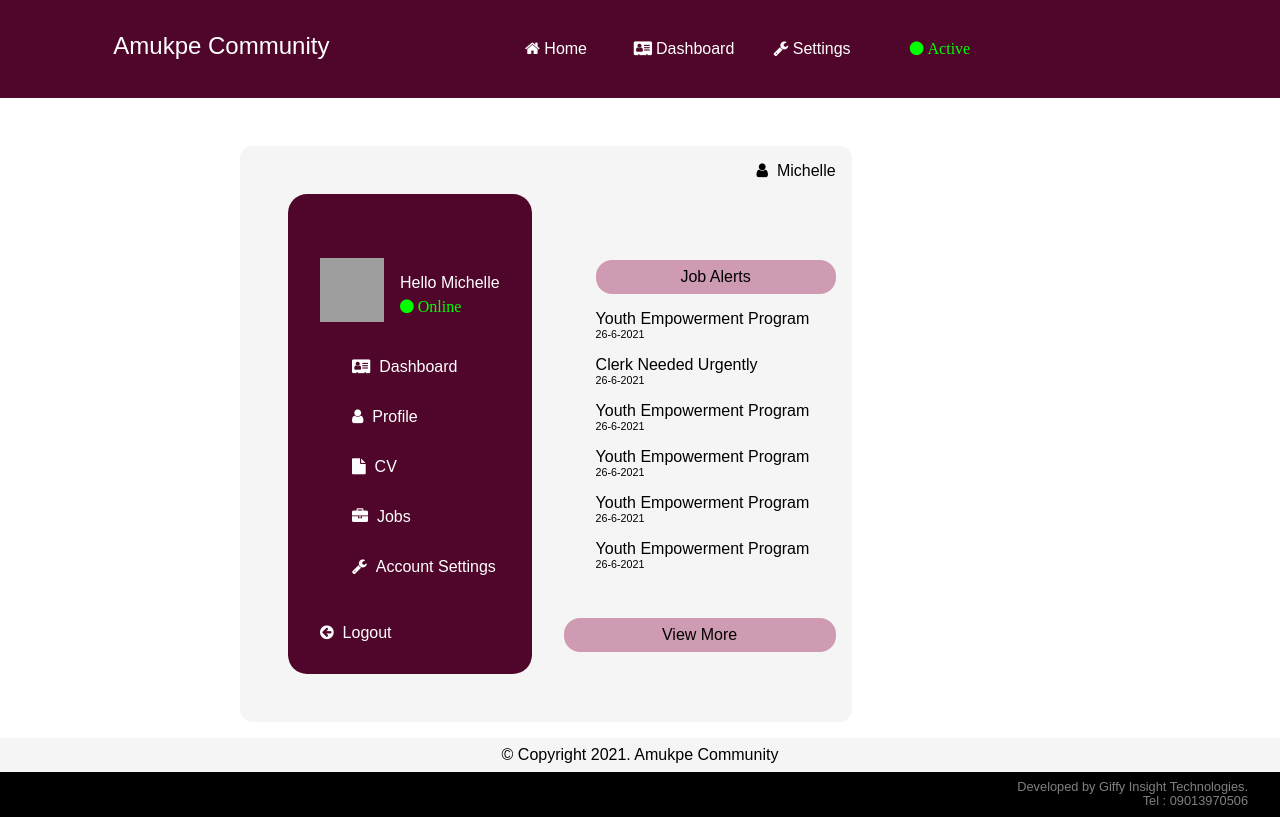
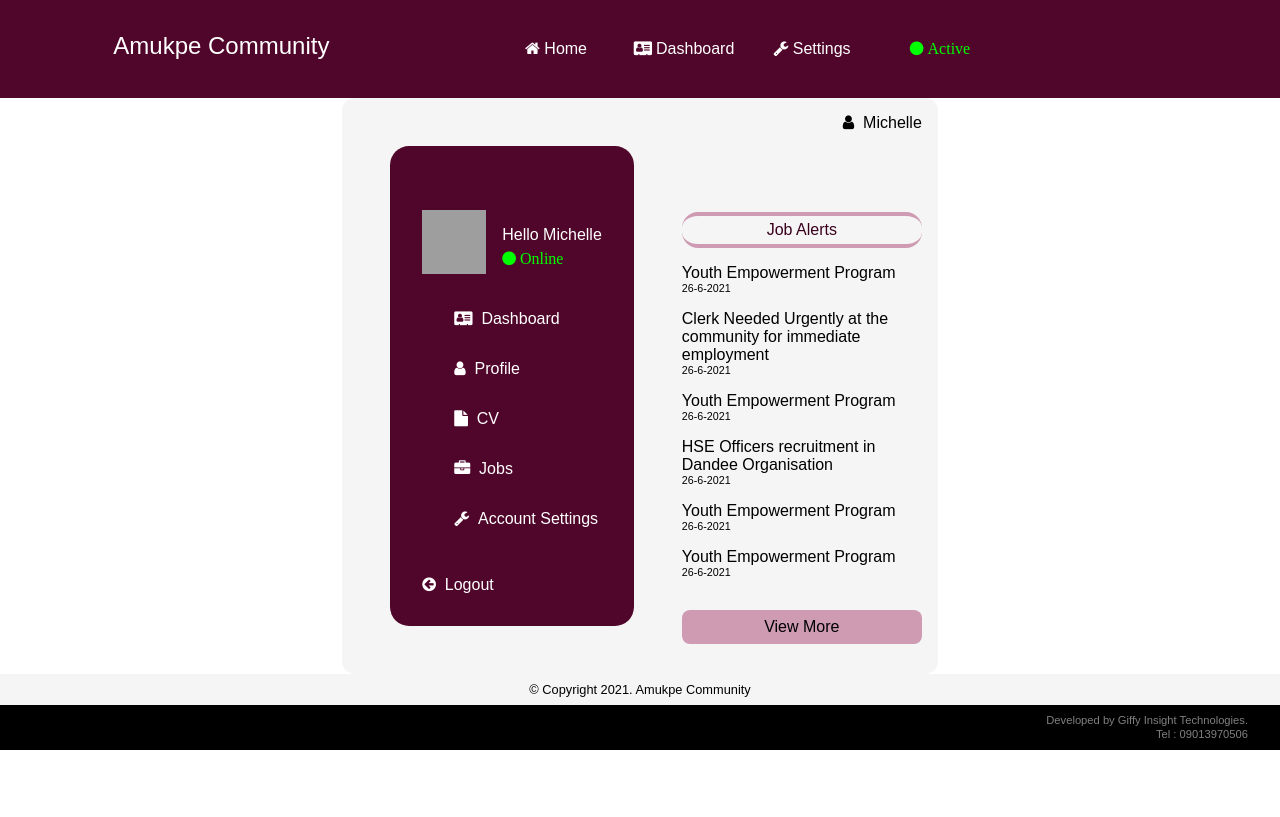
Before and after one commit to giffybae/react-project, a React (Create React App) app: page /dashboard in a window 1280 px wide. Built offline with nearby package versions, Linux system fonts and the light colour scheme; grey boxes are pictures that could not be loaded.

Commit message:
added changes

```diff
--- a/src/App.css
+++ b/src/App.css
@@ -434,7 +434,7 @@
     background-color: whitesmoke;
     border-radius: .6rem;
     padding: 1rem 1rem 1rem 1rem;
-    margin: 3rem 15rem 1rem 15rem;
+    margin: auto;
     width: fit-content;
     border-radius: .8rem;
 
@@ -529,16 +529,28 @@
 /* JOB ALERTS */
 .jobAlert-header {
     text-align: center;
-    background: #c07b9cbb;
-    padding: .5rem;
+    border-bottom: 4px solid #c07b9cbb;
+    border-top: 4px solid #c07b9cbb;
+    padding: .3rem;
     border-radius: 1rem;
+    color: #3a011d;
 }
 
 
 .job-alert {
     margin-top: 5rem;
-    margin-left: 2rem;
+    margin-left: 1rem;
     width: 15rem;
+}
+.job-viewMore {
+    margin-top: 2rem;
+    margin-left: 1rem;
+    width: 15rem;
+    text-align: center;
+    border-radius: .5rem;
+    padding: .5rem .5rem;
+    cursor: pointer;
+    background-color: #c07b9cbb;
 }
 
 .job-post{
@@ -567,11 +579,12 @@
 
 
 .form {
-    margin-top: 2rem;
+    margin-top: 1rem;
 }
 .form input {
-    margin-bottom: 1rem;
-    height: 1.5rem;
+    margin-bottom: .6rem;
+    height: 1.2rem;
+    width: 100%;
     padding: 1rem;
     border-radius: .5rem;
     outline: none;
@@ -589,7 +602,7 @@
     width: 5rem;
     border-radius: .5rem;
     padding: .6rem;
-    margin-top: 2rem;
+    margin-top: 1rem;
     background-color: #3a011d;
     color: white;
     cursor: pointer;
@@ -665,6 +678,7 @@
 
 /* HMABURGER MENU */
 .fa-bars {display: none;}
+.menuMask{display: none;}
 .hamburger-menu {
     position: fixed;
     background-color: #50062a;
@@ -683,8 +697,24 @@
 .user-profile {
     display: none;
 }
+.menuMask {
+    position: fixed;
+    top: 0;
+    left: 0;
+    background-color: black;
+    width: 100%;
+    z-index: 3;
+    opacity: .1;
+    height: 100vh;
+}
 
-@media (max-width:600px) {
+/* RESPONSIVENESS FOR DASHBOARD PAGE */
+@media (max-width:1030px) {
+    .jobAlert{display: none;}
+
+}
+
+@media (max-width:800px) {
     .fa-bars{display: block;}
     .dashboardNav {display: none;}
     .page-header {justify-content: space-between;}
@@ -696,6 +726,7 @@
     .user-active{display: none;}
     .navJobs{width: 100%;
     margin-top: 1rem;}
+    .menuMask{display: block;}
     .user-profile{
         display: block;
         display: flex;
@@ -716,6 +747,9 @@
     .job-details{width: 100%;
         margin-top: 2rem;
     }
+    .resume {
+        width: 100%;
+        margin-top: 1rem;
+    }
+    .profile{width: 100%;margin-top: 1rem;}
 }
-
-/* RESPONSIVENESS FOR DASHBOARD PAGE */
--- a/src/components/dashboard.js
+++ b/src/components/dashboard.js
@@ -41,7 +41,7 @@ const Jobs = [
 
     {
         id:2,
-        jobTitle: "Clerk Needed Urgently",
+        jobTitle: "Clerk Needed Urgently at the community for immediate employment",
         datePosted: `${date}-${month}-${year}`
 
 
@@ -57,7 +57,7 @@ const Jobs = [
 
     {
         id:4,
-        jobTitle: "Youth Empowerment Program",
+        jobTitle: "HSE Officers recruitment in Dandee Organisation ",
         datePosted: `${date}-${month}-${year}`
 
 
@@ -91,18 +91,18 @@ const Profile = () => {
 
             <div className="form">
                 <form action="">
-                    <input type="text" placeholder="First Name"></input>
-                    <input style={{marginLeft:"1rem"}} type="text" placeholder="Last Name"></input><br></br>
-                    <input style={{width:"100%"}} type="text" placeholder="Residential Address"></input><br></br>
-                    <input type="text" placeholder="State"></input>
-                    <input style={{marginLeft:"1rem"}} type="text" placeholder="City"></input><br></br>
-                    <label>
+                    <input type="text" placeholder="First Name"></input><br></br>
+                    <input type="text" placeholder="Last Name"></input><br></br>
+                    <input type="text" placeholder="Residential Address"></input><br></br>
+                    <input type="text" placeholder="State"></input><br></br>
+                    <input type="text" placeholder="City"></input><br></br>
+                    <label style={{fontSize:".8rem"}}>
                         Date of Birth <br></br>
                         <input type="number" placeholder="DD/MM/YYYY"></input>
                     </label>
-                    <input  style={{marginLeft:"1rem"}} type="number" placeholder="Phone Number"></input><br></br>
+                    <input  type="number" placeholder="Phone Number"></input><br></br>
 
-                    <select style={{ width:"38%"}}>
+                    <select style={{ width:"100%"}}>
                         <option disabled selected value="Gender">Gender</option>
                         <option value="Male">Male</option>
                         <option value="Female">Female</option>
@@ -143,6 +143,7 @@ const Resume = () => {
                         <option>O'Level</option>
                         <option>B.Sc</option>
                         <option>M.sc</option>
+                        <option>Phd</option>
                         <option>University Undergraduate</option>
                     </select><br></br>
 
@@ -273,7 +274,7 @@ const JobAlert = () => {
                 ))}
             </div>
 
-            <p style={{marginTop:"3rem", cursor:"pointer"}} className="jobAlert-header">View More</p>
+            <p className="job-viewMore">View More</p>
 
         </section>
     )
@@ -319,6 +320,7 @@ const Dashboard = () => {
     const [showMenu, setShowMenu] = useState(false)
 
     let menu
+    let menuMask
     if(showMenu) {
         menu = <div className="hamburger-menu">
            <ul>
@@ -339,6 +341,8 @@ const Dashboard = () => {
                 </li>
            </ul>
         </div>
+
+       menuMask = <div className="menuMask" onClick={() => setShowMenu(false)}></div>
     }
 
     return (
@@ -373,6 +377,7 @@ const Dashboard = () => {
                         <div onClick={() => setShowMenu(!showMenu)}>
                         <span className="fa fa-bars"></span>
                         </div>
+                        {menuMask}
                         {menu}
                     </nav>
                 </div>
@@ -409,11 +414,11 @@ const Dashboard = () => {
 
             </div>
 
-            <div style={{backgroundColor:"whitesmoke"}} className="copyright">
+            <div style={{backgroundColor:"whitesmoke", fontSize:".8rem"}} className="copyright">
            <p >&copy; Copyright 2021. Amukpe Community</p>
 
        </div>
-       <div style={{lineHeight: ".9rem", color: "grey", textAlign: "right", backgroundColor: "black", fontSize: ".8rem", padding: ".5rem 2rem .5rem 0rem"}}><p>Developed by Giffy Insight Technologies.</p>
+       <div style={{lineHeight: ".9rem", color: "grey", textAlign: "right", backgroundColor: "black", fontSize: ".7rem", padding: ".5rem 2rem .5rem 0rem"}}><p>Developed by Giffy Insight Technologies.</p>
          <p>Tel : 09013970506 </p>
         </div>
         </section>
```
